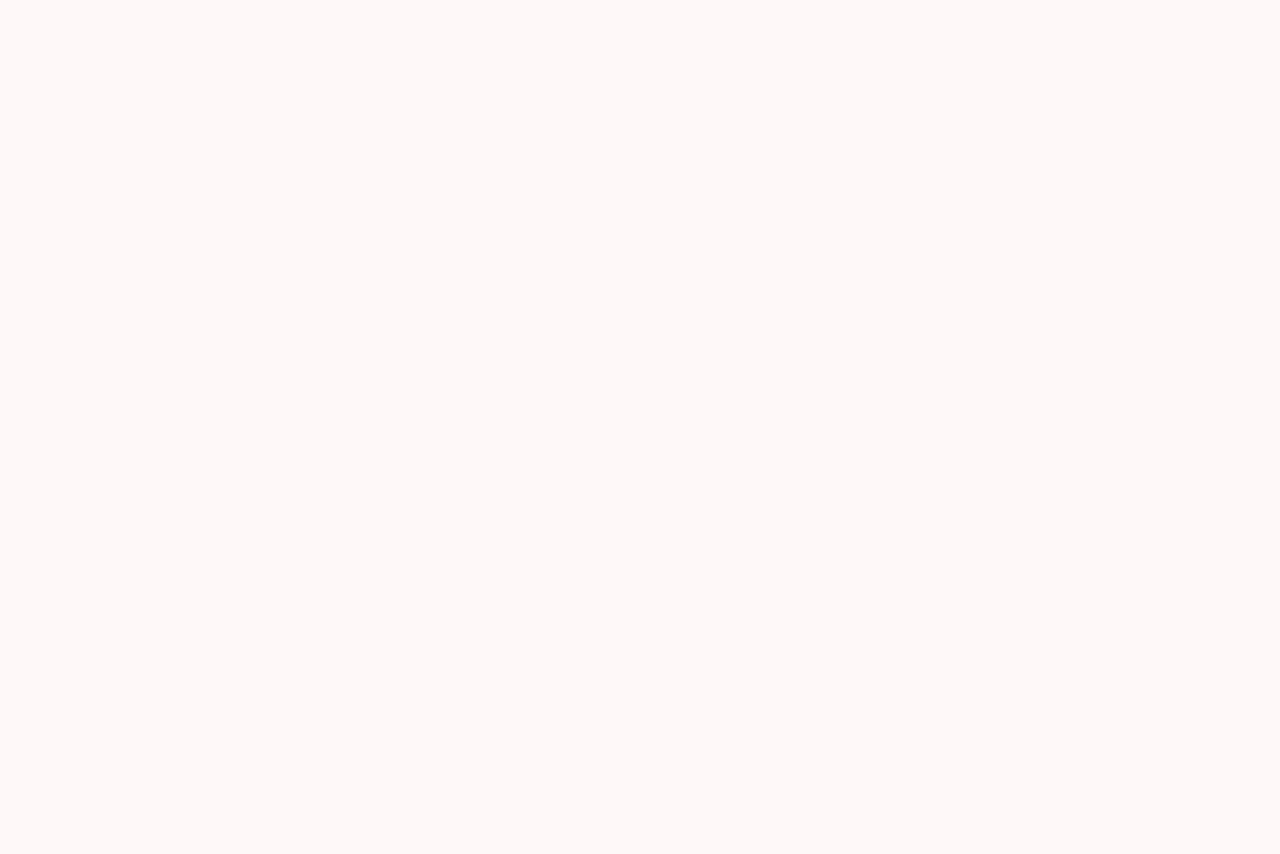
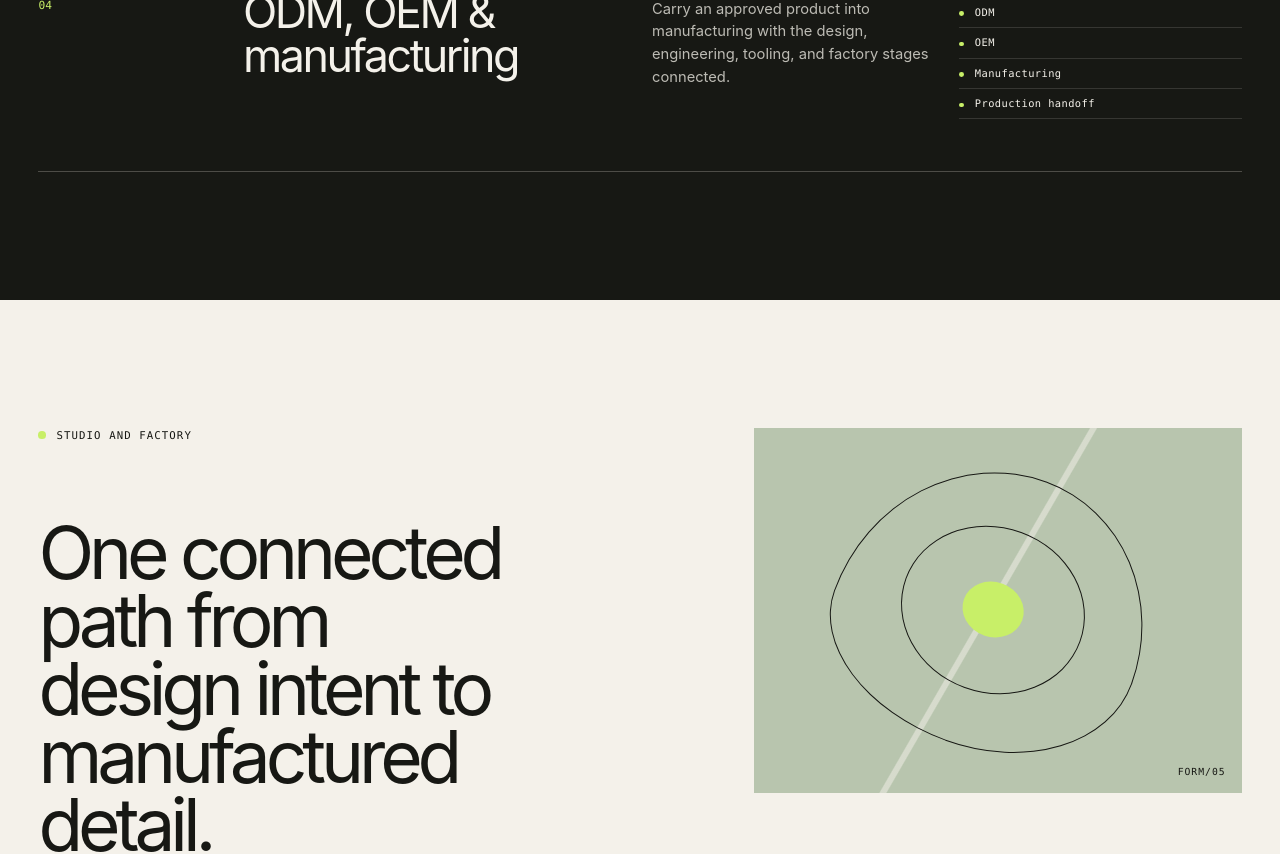
Before and after one commit to mikezzx2009/Avokodo, a Next.js app: page / in a window 1280 px wide. Shown: the part 5942-6796 px from the top of the page. Before the commit the page ends 1080 px from the top, so only its background shows below. Built offline with nearby package versions, Linux system fonts and the light colour scheme.

Commit message:
Restore section routes and style work title

```diff
--- a/app/SitePage.tsx
+++ b/app/SitePage.tsx
@@ -319,7 +319,7 @@ export default function SitePage({
   const { site, navigation, hero, about, services, work, process, contact, footer } =
     content;
   const displayedProjects = work.items.length ? work.items : PRACTICE_PROJECTS;
-  const shows = (target: SectionSlug) => section === target;
+  const shows = (target: SectionSlug) => !section || section === target;
 
   return (
     <div className="avk-site" id="top">
```
